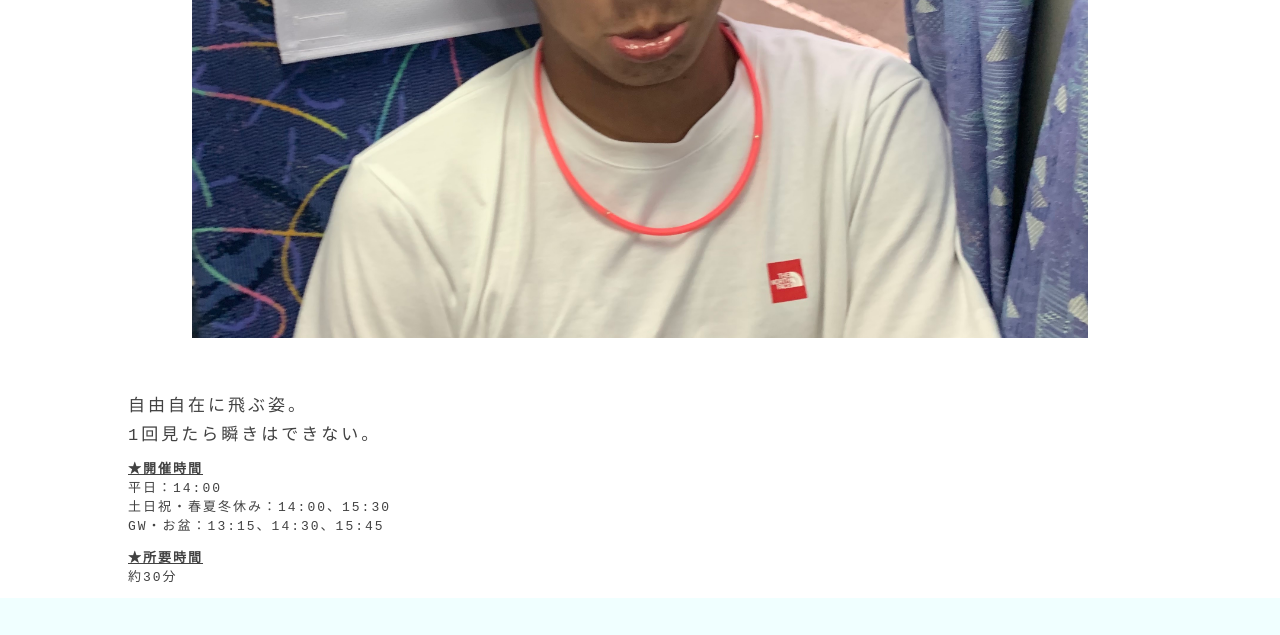
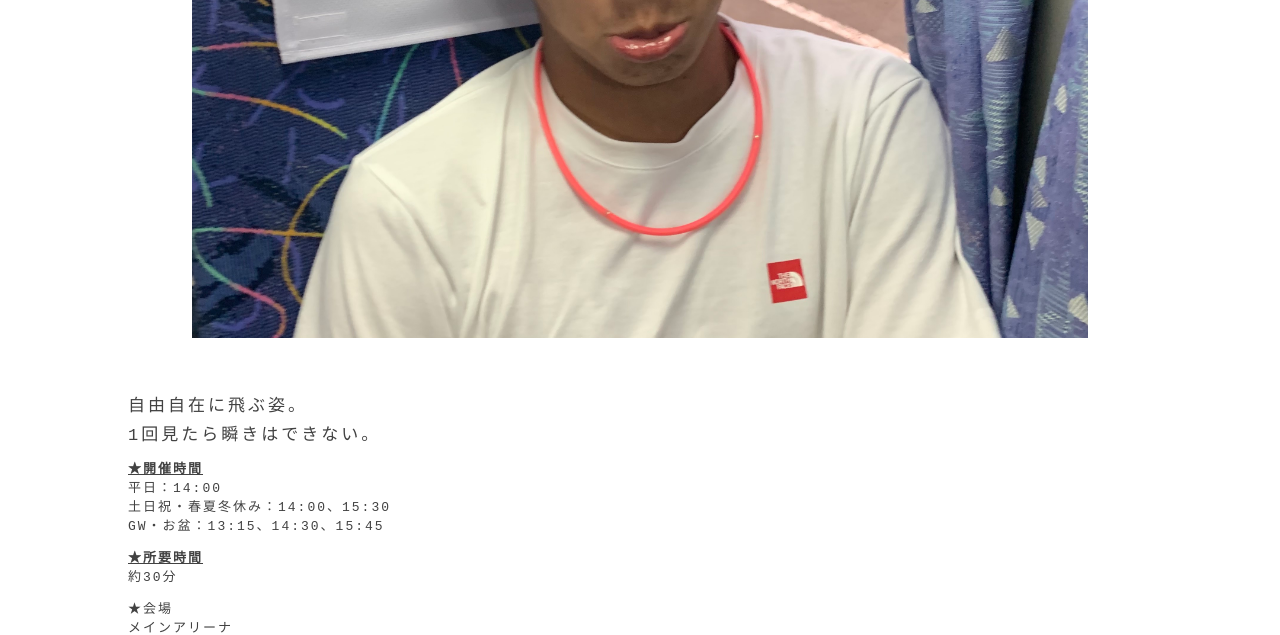
Before and after one commit to masatake126/masatakeapuarium2, a plain HTML site: page taka.html in a window 1280 px wide. Shown: the part 504-1139 px from the top of the page. Drawn offline with Linux system fonts and the light colour scheme.

Commit message:
Update taka.html

```diff
--- a/taka.html
+++ b/taka.html
@@ -52,6 +52,10 @@
         <li class="listtitle">★所要時間</li>
         <li>約30分</li>
       </ul>
+      <ul>
+        <li>★会場</li>
+        <li>メインアリーナ</li>
+      </ul>
     </div>
   </div>
 
```
